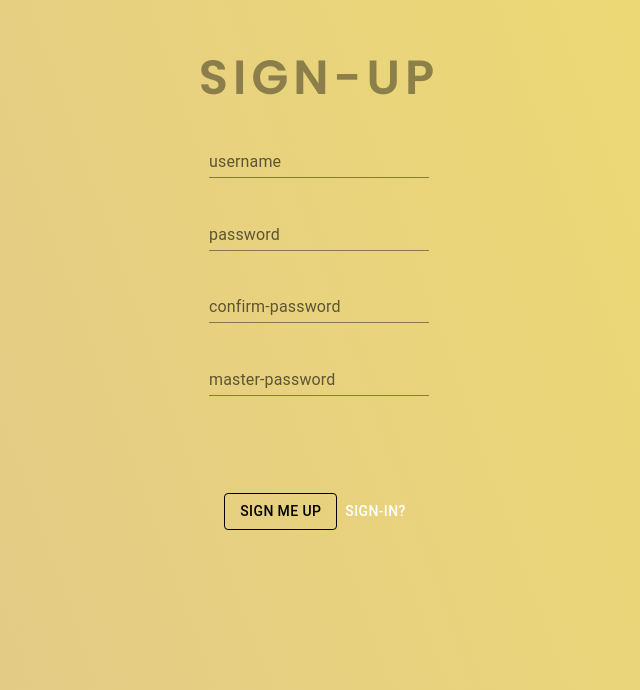
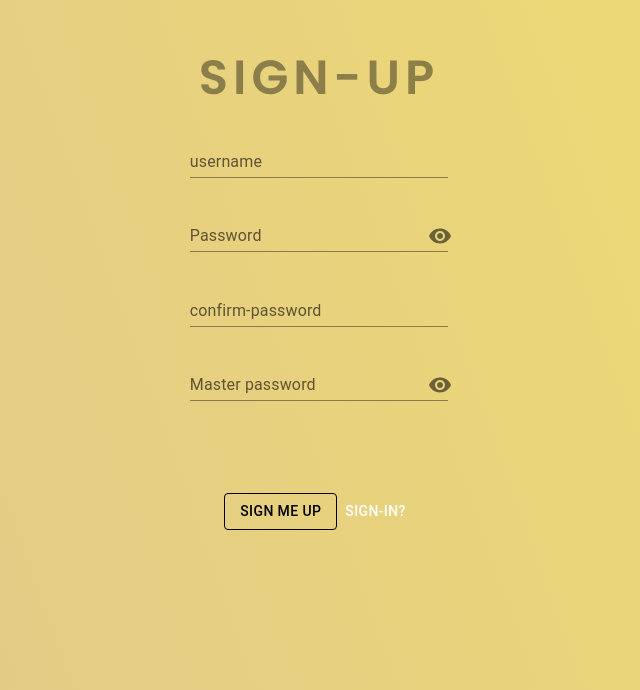
Before and after one commit to stevenCharles1325/pos-is-rtc, a React (Create React App) app in the folder client/: page /sign-up in a window 1280 px wide. Shown: the part 110-800 px from the top of the page, without its empty margins (321-961 px from the left). Built offline with nearby package versions, Linux system fonts and the light colour scheme; no server answers.

Commit message:
added show password

```diff
--- a/client/src/views/inventory.js
+++ b/client/src/views/inventory.js
@@ -476,7 +476,37 @@ const Inventory = props => {
 				className="row d-flex justify-content-around align-items-center"
 			>
 				{/*ITEM AREA*/}
-				{ renderedItems }
+				{
+					renderedItems.length
+						? renderedItems
+						: search.length
+							? (
+									<div style={{ width: '100%' }} className="text-center">
+										<Typography
+											sx={{
+												color: 'rgba(0, 0, 0, 0.4)'
+											}}
+											gutterBottom
+											variant="h1"
+										>
+						        	No result
+						        </Typography>
+									</div>
+								)
+							: (
+									<div style={{ width: '100%' }} className="text-center">
+										<Typography
+											sx={{
+												color: 'rgba(0, 0, 0, 0.4)'
+											}}
+											gutterBottom
+											variant="h1"
+										>
+						          No items
+						        </Typography>
+									</div>
+								)
+				}
 			</div>
 			<SpeedDial
 		        ariaLabel="speed dial"
--- a/client/src/views/sign-in.js
+++ b/client/src/views/sign-in.js
@@ -7,6 +7,13 @@ import TextField from '@mui/material/TextField';
 import Button from '@mui/material/Button';
 import Alert from '@mui/material/Alert';
 
+import Input from '@mui/material/Input';
+import Visibility from '@mui/icons-material/Visibility';
+import VisibilityOff from '@mui/icons-material/VisibilityOff';
+import InputAdornment from '@mui/material/InputAdornment';
+import IconButton from '@mui/material/IconButton';
+import InputLabel from '@mui/material/InputLabel';
+import FormControl from '@mui/material/FormControl';
 
 const Signin = props => {
 	const {
@@ -15,7 +22,7 @@ const Signin = props => {
 		setToThisView
 	} = props.tools;
 
-	const [user, setUser] = React.useState({ username: '', password: '' });
+	const [user, setUser] = React.useState({ username: '', password: '', showPassword: false });
 	const [signingIn, setSigningIn] = React.useState( false );
 	const [btnMsg, setBtnMsg] = React.useState('sign me in');
 	const [errMsg, setErrMsg] = React.useState( null );
@@ -23,16 +30,29 @@ const Signin = props => {
 	const setUsername = e => {
 		setUser(user => ({
 			username: e.target.value,
-			password: user.password
+			password: user.password,
+			showPassword: user.showPassword
 		}));
 	}
 
 	const setPassword = e => {
 		setUser(user => ({
 			username: user.username,
-			password: e.target.value
+			password: e.target.value,
+			showPassword: user.showPassword
 		}));
 	}
+
+	const handleClickShowPassword = () => {
+		setUser({
+		  ...user,
+		  showPassword: !user.showPassword,
+		});
+	};
+
+	const handleMouseDownPassword = event => {
+		event.preventDefault();
+	};
 
 	const signIn = async () => {
 		axios.post('http://localhost:3500/sign-in', user)
@@ -99,13 +119,34 @@ const Signin = props => {
 			<br/>
 			<div
 				style={{
-					width: '90%',
+					width: '100%',
 					height: '30%'
 				}}
 				className="d-flex flex-column justify-content-around align-items-center"
 			>
-				<TextField onChange={setUsername} id="sign-in-uname" label="username" variant="standard" />
-				<TextField onChange={setPassword} id="sign-in-pass" label="password" type="password" variant="standard" />
+				<TextField sx={{width: '25ch'}} onChange={setUsername} id="sign-in-uname" label="username" variant="standard" />
+				<FormControl sx={{ m: 1, width: '25ch' }} variant="standard">
+					<InputLabel htmlFor="sign-in-pass">Password</InputLabel>
+					<Input
+						id="sign-in-pass"
+						variant="standard"
+						type={ user.showPassword ? "text" : "password" }
+						value={ user.password }
+						onChange={setPassword}
+						endAdornment={
+			              <InputAdornment position="end">
+			                <IconButton
+			                  aria-label="toggle password visibility"
+			                  onClick={handleClickShowPassword}
+			                  onMouseDown={handleMouseDownPassword}
+			                  edge="end"
+			                >
+			                  { user.showPassword ? <VisibilityOff /> : <Visibility /> }
+			                </IconButton>
+			              </InputAdornment>
+			            }
+					/>
+				</FormControl>
 				<div className="d-flex flex-row justify-content-between align-items-center">
 					<Button
 						onClick={() => setSigningIn( true )}
--- a/client/src/views/sign-up.js
+++ b/client/src/views/sign-up.js
@@ -6,6 +6,14 @@ import Typography from '@mui/material/Typography';
 import TextField from '@mui/material/TextField';
 import Button from '@mui/material/Button';
 import Alert from '@mui/material/Alert';
+
+import Input from '@mui/material/Input';
+import Visibility from '@mui/icons-material/Visibility';
+import VisibilityOff from '@mui/icons-material/VisibilityOff';
+import InputAdornment from '@mui/material/InputAdornment';
+import IconButton from '@mui/material/IconButton';
+import InputLabel from '@mui/material/InputLabel';
+import FormControl from '@mui/material/FormControl';
 
 
 const Signup = props => {
@@ -19,7 +27,9 @@ const Signup = props => {
 		username: '',
 		password: '',
 		confPass: '',
-		masterPass: ''
+		masterPass: '',
+		showPassword: false,
+		showMasterPassword: false
 	});
 	const [signingUp, setSigningUp] = React.useState( false );
 	const [btnMsg, setBtnMsg] = React.useState('sign me up');
@@ -30,7 +40,9 @@ const Signup = props => {
 			username: e.target.value,
 			password: user.password,
 			confPass: user.confPass,
-			masterPass: user.masterPass
+			masterPass: user.masterPass,
+			showPassword: user.showPassword,
+			showMasterPassword: user.showMasterPassword
 		}));
 	}
 
@@ -39,7 +51,9 @@ const Signup = props => {
 			username: user.username,
 			password: e.target.value,
 			confPass: user.confPass,
-			masterPass: user.masterPass
+			masterPass: user.masterPass,
+			showPassword: user.showPassword,
+			showMasterPassword: user.showMasterPassword
 		}));
 	}
 
@@ -48,7 +62,9 @@ const Signup = props => {
 			username: user.username,
 			password: user.password,
 			confPass: e.target.value,
-			masterPass: user.masterPass
+			masterPass: user.masterPass,
+			showPassword: user.showPassword,
+			showMasterPassword: user.showMasterPassword
 		}));
 	}
 
@@ -57,9 +73,29 @@ const Signup = props => {
 			username: user.username,
 			password: user.password,
 			confPass: user.confPass,
-			masterPass: e.target.value
+			masterPass: e.target.value,
+			showPassword: user.showPassword,
+			showMasterPassword: user.showMasterPassword
 		}));
 	}
+
+	const handleClickShowPassword = () => {
+		setUser({
+		  ...user,
+		  showPassword: !user.showPassword,
+		});
+	};
+
+	const handleMouseDownPassword = event => {
+		event.preventDefault();
+	};
+
+	const handleClickShowMasterPassword = () => {
+		setUser({
+		  ...user,
+		  showMasterPassword: !user.showMasterPassword,
+		});
+	};
 
 	const signUp = async () => {
 
@@ -150,10 +186,26 @@ const Signup = props => {
 				}}
 				className="d-flex flex-column justify-content-between align-items-center"
 			>
-				<TextField onChange={setUsername} id="sign-in-uname" label="username" variant="standard" />
-				<TextField onChange={setPassword} id="sign-in-pass" label="password" type="password" variant="standard" />
-				<TextField onChange={setConfPassword} id="sign-in-confpass" label="confirm-password" type="password" variant="standard" />
-				<TextField onChange={setMasterPassword} id="sign-in-mpass" label="master-password" type="password" variant="standard" />
+				<TextField sx={{width: '25ch'}} onChange={setUsername} id="sign-in-uname" label="username" variant="standard" />
+				<PasswordInput
+					id="sign-in-pass"
+					label="Password"
+					show={ user.showPassword }
+					value={ user.password }
+					onChange={ setPassword }
+					onClick={ handleClickShowPassword }
+					onMouseDown={ handleMouseDownPassword }
+				/>
+				<TextField sx={{width: '25ch'}} onChange={setConfPassword} id="sign-in-confpass" label="confirm-password" type="password" variant="standard" />
+				<PasswordInput
+					id="sign-in-mpass"
+					label="Master password"
+					show={ user.showMasterPassword }
+					value={ user.masterPassword }
+					onChange={ setMasterPassword }
+					onClick={ handleClickShowMasterPassword }
+					onMouseDown={ handleMouseDownPassword }
+				/>
 				<br/>
 				<br/>
 				<div className="d-flex flex-row justify-content-between align-items-center">
@@ -172,4 +224,30 @@ const Signup = props => {
 	);
 }
 
+
+const PasswordInput = props => (
+	<FormControl sx={{ m: 1, width: '25ch' }} variant="standard">
+		<InputLabel htmlFor={ props.id }> { props.label } </InputLabel>
+		<Input
+			id={ props.id }
+			variant="standard"
+			type={ props.show ? "text" : "password" }
+			value={ props.value }
+			onChange={ props.onChange }
+			endAdornment={
+              <InputAdornment position="end">
+                <IconButton
+                  aria-label="toggle password visibility"
+                  onClick={ props.onClick }
+                  onMouseDown={ props.onMouseDown }
+                  edge="end"
+                >
+                  { props.show ? <VisibilityOff /> : <Visibility /> }
+                </IconButton>
+              </InputAdornment>
+            }
+		/>
+	</FormControl>
+)
+
 export default Signup;
```
